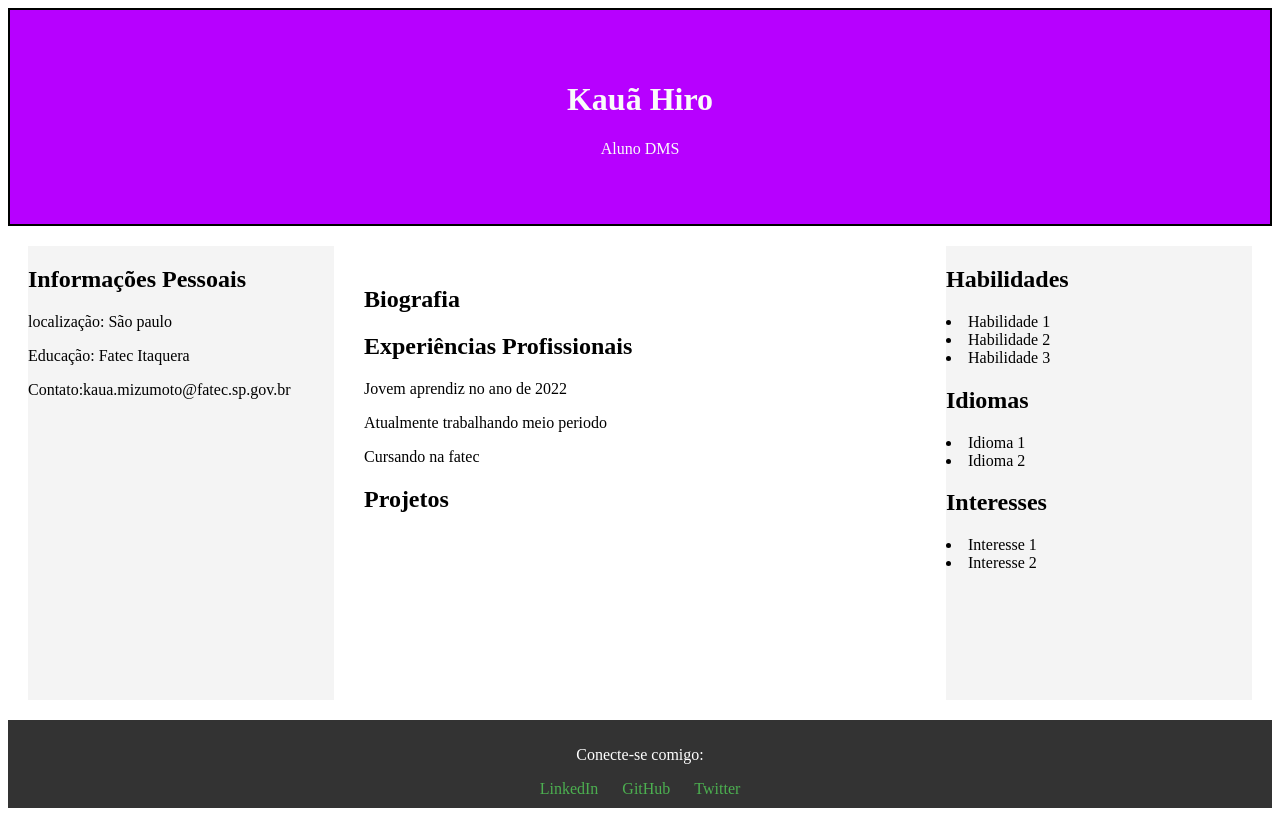
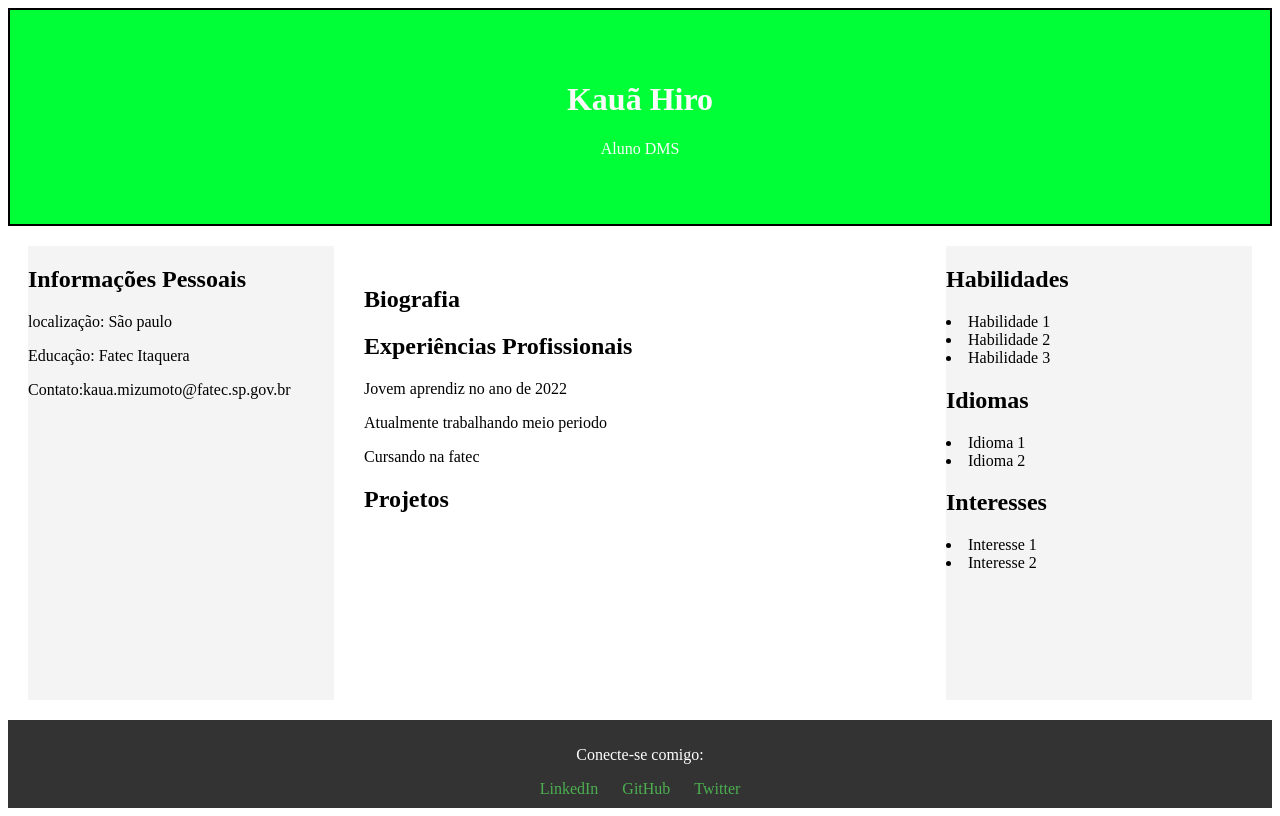
Before and after one commit to kaua-hiro/primeiro-site-faculdade, a plain HTML site: page index.html in a window 1280 px wide. Drawn offline with Linux system fonts and the light colour scheme.

Commit message:
teste.cor

```diff
--- a/style.css
+++ b/style.css
@@ -13,7 +13,7 @@ body
 
 }
 header {
-    background-color: #b700ff;
+    background-color: #01ff38;
     border:solid 2px rgb(0, 0, 0);
     color: rgb(250, 250, 250);
     padding: 50px;
```
